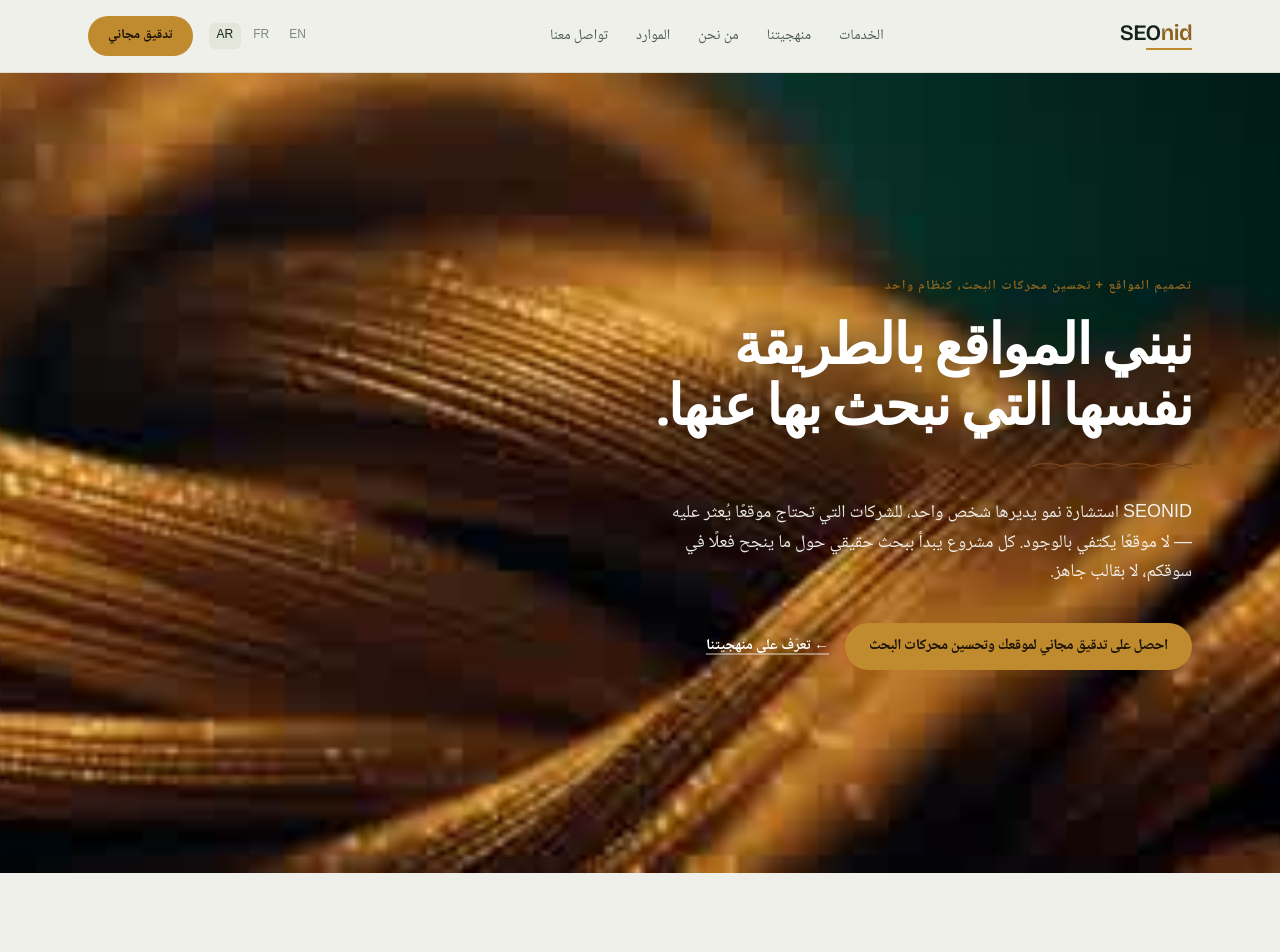
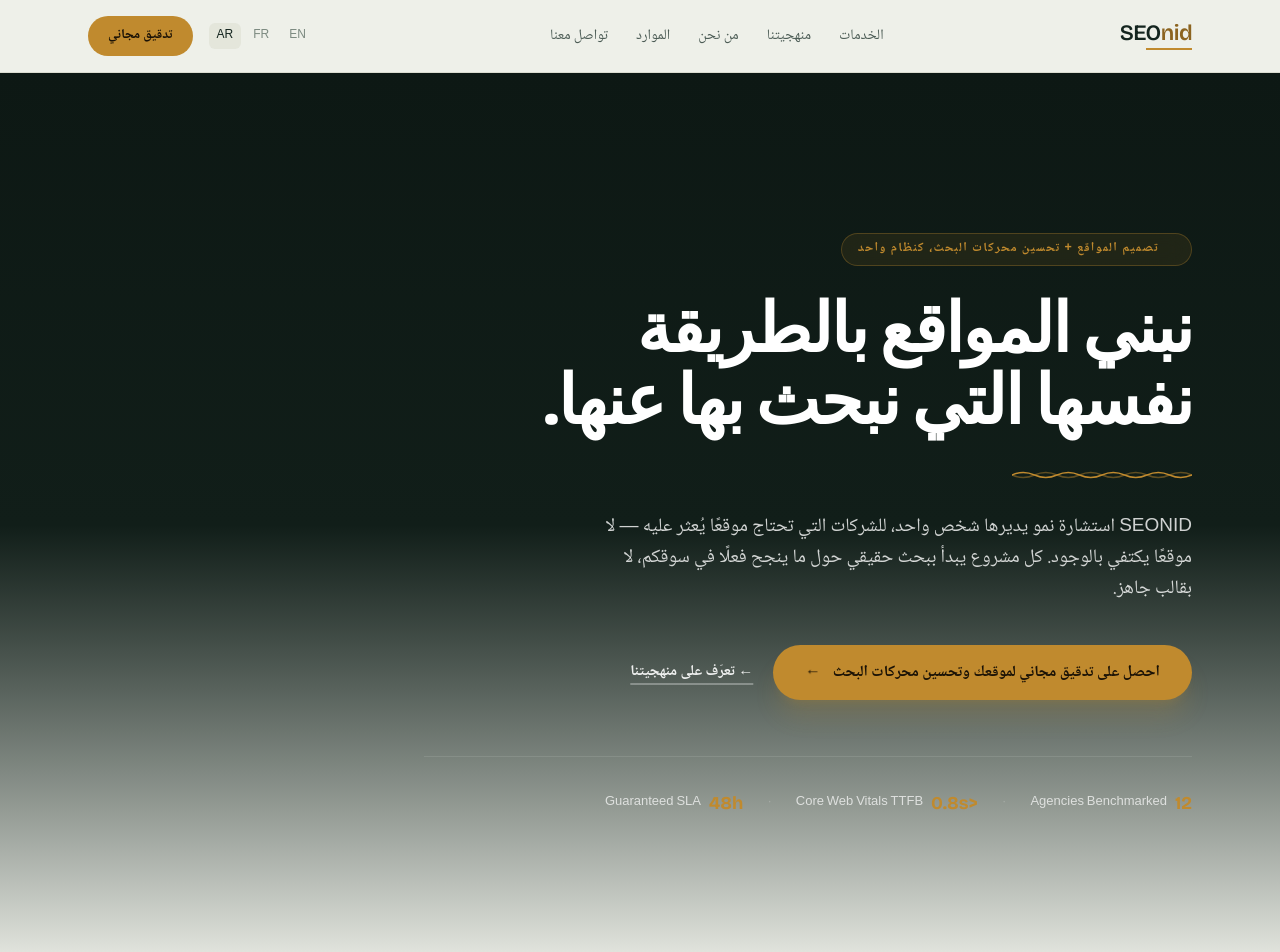
Before and after one commit to Abdelilah369/seonid-agency, a Next.js app: page /ar in a window 1280 px wide. Shown: the top 952 px of the page. Built offline with nearby package versions, Linux system fonts and the light colour scheme.

Commit message:
feat(hero): replace laggy canvas scrubber with ultra-smooth 120fps luxury ambient hero

```diff
--- a/components/HeroFilm.tsx
+++ b/components/HeroFilm.tsx
@@ -1,61 +1,94 @@
 "use client";
 
-import { useCallback, useRef, useState } from "react";
 import Link from "next/link";
-import FilmScrubber from "./FilmScrubber";
-import FilmDivider from "./FilmDivider";
+import WovenDivider from "./WovenDivider";
 import type { Locale } from "@/lib/i18n";
 import type { Dictionary } from "@/lib/dictionaries";
 
 export default function HeroFilm({ locale, dict }: { locale: Locale; dict: Dictionary }) {
-  const [dividerColor, setDividerColor] = useState("#c08a2e");
-  const tick = useRef(0);
   const t = dict.home;
-
-  const handleFrame = useCallback(
-    (ctx: CanvasRenderingContext2D) => {
-      tick.current++;
-      if (tick.current % 6 !== 0) return; // sampling every frame is unnecessary work
-      try {
-        const x = Math.floor(ctx.canvas.width * 0.5);
-        const y = Math.floor(ctx.canvas.height * 0.4);
-        const [r, g, b] = ctx.getImageData(x, y, 1, 1).data;
-        setDividerColor(`rgb(${r}, ${g}, ${b})`);
-      } catch {
-        // canvas not readable yet on first paint — ignore, next tick retries
-      }
-    },
-    []
-  );
+  const isAr = locale === "ar";
 
   return (
-    <FilmScrubber film="woven" heightVh={260} onFrame={handleFrame}>
+    <section className="relative overflow-hidden bg-gradient-to-b from-[#0d1814] via-[#111e19] to-bg py-24 sm:py-32 lg:py-40 text-white">
+      {/* Cinematic Ambient Atmosphere (Zero Lag, 120fps CSS GPU Accelerated) */}
+      <div className="pointer-events-none absolute inset-0 -z-10 overflow-hidden" aria-hidden="true">
+        {/* Soft Golden & Emerald Organic Aura */}
+        <div className="absolute -top-40 -left-40 h-[550px] w-[550px] rounded-full bg-[#c08a2e]/15 blur-[120px] animate-pulse" />
+        <div className="absolute top-1/3 -right-40 h-[600px] w-[600px] rounded-full bg-[#1b3d30]/35 blur-[140px]" />
+        <div className="absolute -bottom-20 left-1/3 h-[450px] w-[450px] rounded-full bg-[#c08a2e]/10 blur-[100px]" />
+
+        {/* Subtle Luxury Architectural Grid */}
+        <div
+          className="absolute inset-0 opacity-[0.04]"
+          style={{
+            backgroundImage:
+              "linear-gradient(to right, #ffffff 1px, transparent 1px), linear-gradient(to bottom, #ffffff 1px, transparent 1px)",
+            backgroundSize: "64px 64px",
+          }}
+        />
+        {/* Gradient Mask to Fade out bottom seamlessly */}
+        <div className="absolute inset-0 bg-gradient-to-t from-bg via-transparent to-transparent" />
+      </div>
+
       <div className="mx-auto w-full max-w-6xl px-6">
-        <p className="text-[13px] font-semibold uppercase tracking-[0.09em] text-accent-deep drop-shadow-[0_1px_12px_rgba(14,23,20,0.9)]">
+        <div className="max-w-3xl">
+          {/* Eyebrow badge */}
+          <div className="inline-flex items-center gap-2 rounded-full border border-accent/30 bg-accent/10 px-4 py-1.5 backdrop-blur-md">
+            <span className="h-2 w-2 rounded-full bg-accent animate-ping" />
+            <p className="text-[12.5px] font-bold uppercase tracking-[0.1em] text-accent">
               {t.heroEyebrow}
             </p>
-        <h1 className="mt-5 max-w-[18ch] text-balance font-display text-[40px] font-semibold leading-[1.08] tracking-tight text-white drop-shadow-[0_2px_20px_rgba(14,23,20,0.9)] sm:text-[56px]">
+          </div>
+
+          {/* Master Headline */}
+          <h1 className="mt-7 text-balance font-display text-[42px] font-bold leading-[1.06] tracking-tight text-white sm:text-[60px] lg:text-[68px]">
             {t.heroHeadline}
           </h1>
-        <FilmDivider color={dividerColor} className="mt-6 max-w-[160px]" />
-        <p className="mt-7 max-w-[52ch] text-[17px] leading-relaxed text-white/90 drop-shadow-[0_1px_12px_rgba(14,23,20,0.9)] sm:text-[18px]">
+
+          <WovenDivider className="mt-8 max-w-[180px]" />
+
+          {/* Subheading */}
+          <p className="mt-8 max-w-[54ch] text-[17.5px] leading-relaxed text-white/80 sm:text-[19px]">
             {t.heroSubhead}
           </p>
-        <div className="mt-9 flex flex-wrap items-center gap-4">
+
+          {/* Action CTAs */}
+          <div className="mt-10 flex flex-wrap items-center gap-5">
             <Link
               href={`/${locale}/audit`}
-            className="inline-flex items-center gap-2 rounded-full bg-accent px-6 py-3 text-[15px] font-semibold tracking-tight text-[#1a1206] transition-colors hover:bg-accent-deep"
+              className="inline-flex items-center gap-3 rounded-full bg-accent px-8 py-4 text-[15.5px] font-bold text-[#1a1206] shadow-xl shadow-accent/20 transition-all hover:bg-accent-deep hover:shadow-2xl hover:scale-[1.02] active:scale-[0.98]"
             >
-            {t.heroCtaPrimary}
+              <span>{t.heroCtaPrimary}</span>
+              <span className={isAr ? "rotate-180" : ""}>→</span>
             </Link>
             <Link
               href={`/${locale}/process`}
-            className="text-[15px] font-semibold text-white underline decoration-white/40 decoration-2 underline-offset-4 hover:decoration-white"
+              className="inline-flex items-center gap-2 text-[15px] font-semibold text-white/90 underline decoration-white/30 decoration-2 underline-offset-8 transition-colors hover:text-white hover:decoration-accent"
             >
               {t.heroCtaSecondary}
             </Link>
           </div>
+
+          {/* Proof Badges Bar */}
+          <div className="mt-14 flex flex-wrap items-center gap-6 border-t border-white/10 pt-8 text-[13px] text-white/70">
+            <div className="flex items-center gap-2">
+              <span className="font-display text-lg font-bold text-accent">12</span>
+              <span>Agencies Benchmarked</span>
             </div>
-    </FilmScrubber>
+            <span className="text-white/20">·</span>
+            <div className="flex items-center gap-2">
+              <span className="font-display text-lg font-bold text-accent">&lt;0.8s</span>
+              <span>Core Web Vitals TTFB</span>
+            </div>
+            <span className="text-white/20">·</span>
+            <div className="flex items-center gap-2">
+              <span className="font-display text-lg font-bold text-accent">48h</span>
+              <span>Guaranteed SLA</span>
+            </div>
+          </div>
+        </div>
+      </div>
+    </section>
   );
 }
```
Lines whose indentation alone changed are shown as unchanged.
